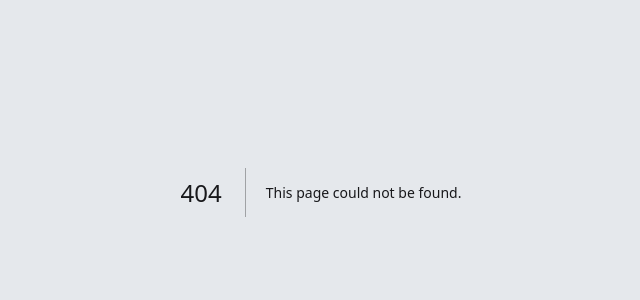
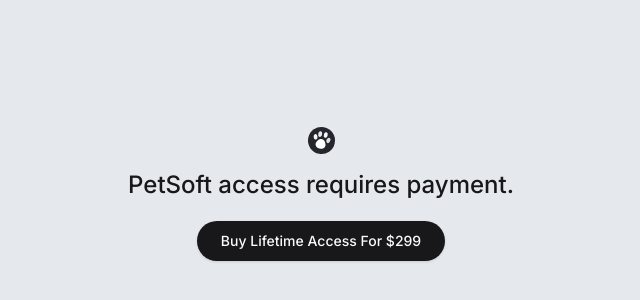
Before and after one commit to AndrewJacobVlietstra/nextjs-petsoft, a Next.js app: page /payment in a window 1280 px wide. Before the commit this address had no page. Shown: the part 208-508 px from the top of the page, without its empty margins (319-959 px from the left). Built offline with nearby package versions, Linux system fonts and the light colour scheme.

Commit message:
Added payments page, will need to setup stripe next to accept payments.

```diff
--- /dev/null
+++ b/src/app/(auth)/payment/page.tsx
@@ -0,0 +1,12 @@
+import H1 from "@/components/h1";
+import { Button } from "@/components/ui/button";
+
+export default function PaymentPage() {
+	return (
+		<main className="flex flex-col items-center gap-y-6">
+			<H1>PetSoft access requires payment.</H1>
+
+			<Button>Buy Lifetime Access For $299</Button>
+		</main>
+	);
+}
```
